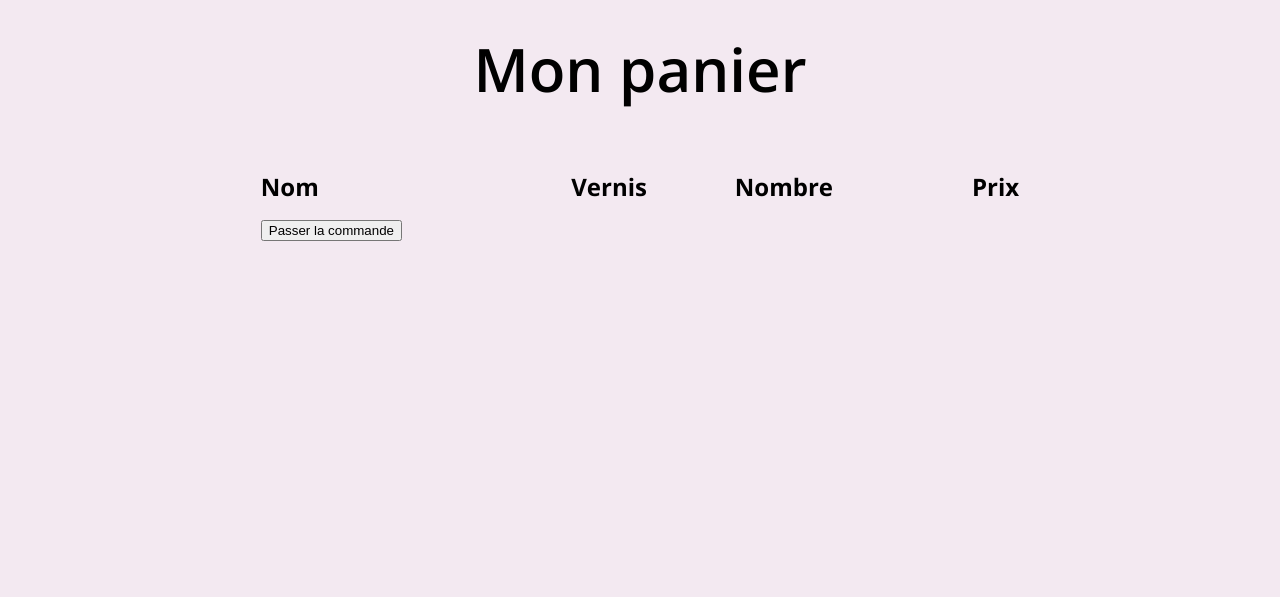
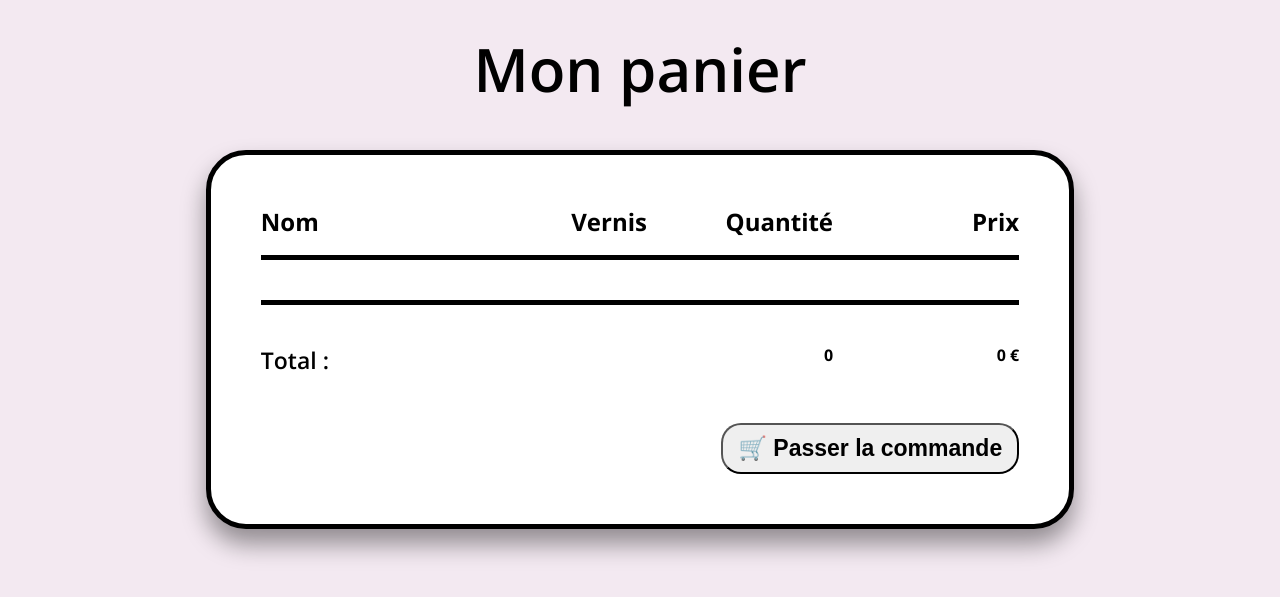
Before and after one commit to JeanDes-Code/JeanDesauw_5_27042021, a website: page pages/panier.html in a window 1280 px wide. Shown: the part 143-740 px from the top of the page. Drawn offline with nearby package versions, Linux system fonts and the light colour scheme.

Commit message:
Affichage du panier avec calcul des totaux (prix et quantité)

```diff
--- a/css/style.css
+++ b/css/style.css
@@ -210,9 +210,12 @@ nav a:hover{
     width: 30px;
 }
 
-.itemAdd{
+.btn{
     font-weight: 600;
+    font-size: 23px;
     cursor: pointer;
+    padding: 10px 15px;
+    border-radius: 20px;
 }
 
 .itemStyle{
@@ -227,16 +230,16 @@ nav a:hover{
 #panier{
     width: 60%;
     margin: auto;
+    background-color: white;
+    padding: 30 50px;
+    border-radius: 40px;
+    box-shadow: 0px 15px 24px 0px rgba(0,0,0,0.4);
+    border: thick solid black;
 }
 
 .panierTitle{
     display: flex;
     justify-content: space-between;
-}
-
-.panierItem{
-    display: flex;
-    flex-direction: column;
 }
 
 .panierRow{
@@ -257,3 +260,26 @@ nav a:hover{
     text-overflow: ellipsis;
     overflow: hidden;
 }
+
+.blank_line{
+    height: 20px;
+}
+
+.border{
+    background-color: black;
+    height: 5px;
+}
+
+#placeOrder{
+    width: fit-content;
+}
+
+.btn_position{
+    display: flex;
+    justify-content: flex-end;
+    margin: 30px 0 20px 0;
+}
+
+#panierTotal{
+    align-items: center;
+}
--- a/pages/panier.html
+++ b/pages/panier.html
@@ -7,7 +7,7 @@
         <link rel="stylesheet" href="../css/style.css" />
         <link rel="preconnect" href="https://fonts.gstatic.com">
         <link href="https://fonts.googleapis.com/css2?family=Open+Sans:ital,wght@0,300;0,400;0,600;0,700;0,800;1,300;1,400;1,600;1,700;1,800&display=swap" rel="stylesheet">
-        <title>Acheter des meubles en chêne - Orinoco</title>
+        <title>Mon panier - Orinoco</title>
     </head>
 
 
@@ -32,17 +32,26 @@
                 <div class="panierTitle">
                     <h2 class="names column">Nom</h2>
                     <h2 class="column">Vernis</h2>
-                    <h2 class="column">Nombre</h2>
+                    <h2 class="column">Quantité</h2>
                     <h2 class="column">Prix</h2>
                 </div>
+                <div class="border"></div>
+                <div class="blank_line"></div>
                 <div id="panierItem">
 
                 </div>
-                <div id='panierTotal'>
+                <div class="blank_line"></div>
+                <div class="border"></div>
+                <div class="blank_line"></div>
+                <div id='panierTotal' class="panierRow">
 
                 </div>
-                <button> Passer la commande </button>
+                <div class="btn_position">
+                    <button id="placeOrder" class="btn"> 🛒 Passer la commande </button>
+                </div>
             </div>
+
+
         </main>
         <script src="../scripts/panier.js"></script>
     </body>
--- a/scripts/panier.js
+++ b/scripts/panier.js
@@ -1,10 +1,12 @@
 let storedPanier = JSON.parse(localStorage.getItem('panier'));
 let panierItem = document.getElementById("panierItem");
 let panierTotal = document.getElementById("panierTotal");
+let totalPrice=0;
+let totalNumber=0;
 console.log(storedPanier);
 console.log("Le tableau est de type " + typeof storedPanier);
 
-
+const buildPanier =() =>{
     for (let i in storedPanier){
         panierItem.innerHTML += (
             `
@@ -15,5 +17,20 @@ for (let i in storedPanier){
                 <strong class="column price-${i}">${storedPanier[i].total} € </strong>
             </div>
             `
+        );
+
+        totalPrice += parseInt(storedPanier[i].total,10);
+        totalNumber += parseInt(storedPanier[i].quantity,10);
+    }
+    panierTotal.innerHTML = (
+        `
+        <h2 class="column names itemImportantInformation">Total :</h2>
+        <strong class="column"> </strong>
+        <strong class="column itemQuantity "> ${totalNumber} </strong>
+        <strong class="column">${totalPrice} € </strong>
+        `
     )
 }
+
+buildPanier();
+console.log(totalPrice+" "+totalNumber);
--- a/scripts/produit.js
+++ b/scripts/produit.js
@@ -27,7 +27,7 @@ const onLoadCallback = function(event){
                         <p class="itemPrice itemImportantInformation ">${prix} €</p>
                         <div class="orderInfo">
                             <input type="number" id="quantity" class="itemQuantity itemImportantInformation" name="quantity" required min="1" max="10" value ="1">
-                            <button class="itemAdd itemImportantInformation" id="submit" >Ajouter au panier</button>
+                            <button class="btn " id="submit" > 🛒 Ajouter au panier </button>
                         </div>
                     </div>
                 </div>
```
Lines whose indentation alone changed are shown as unchanged.
